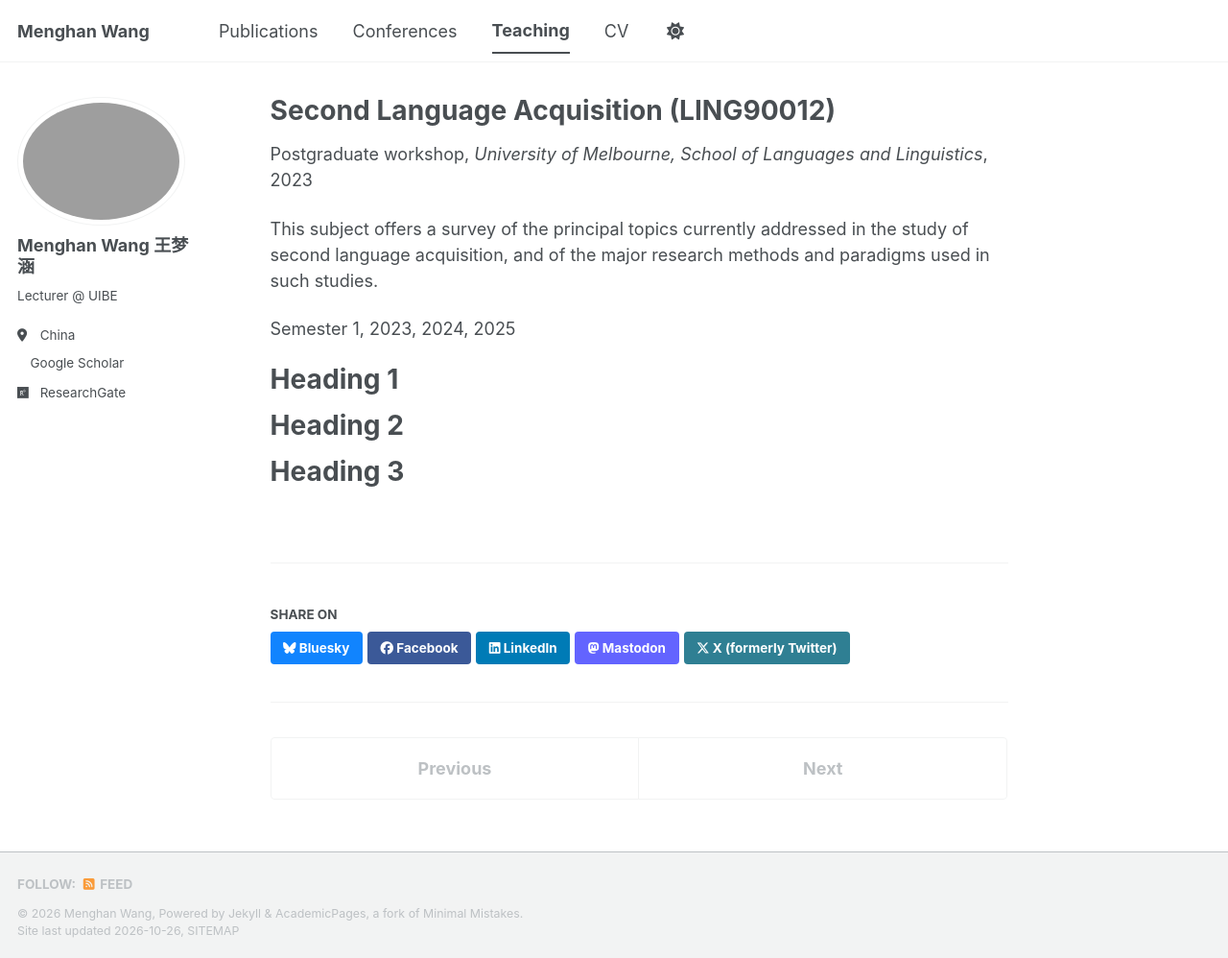
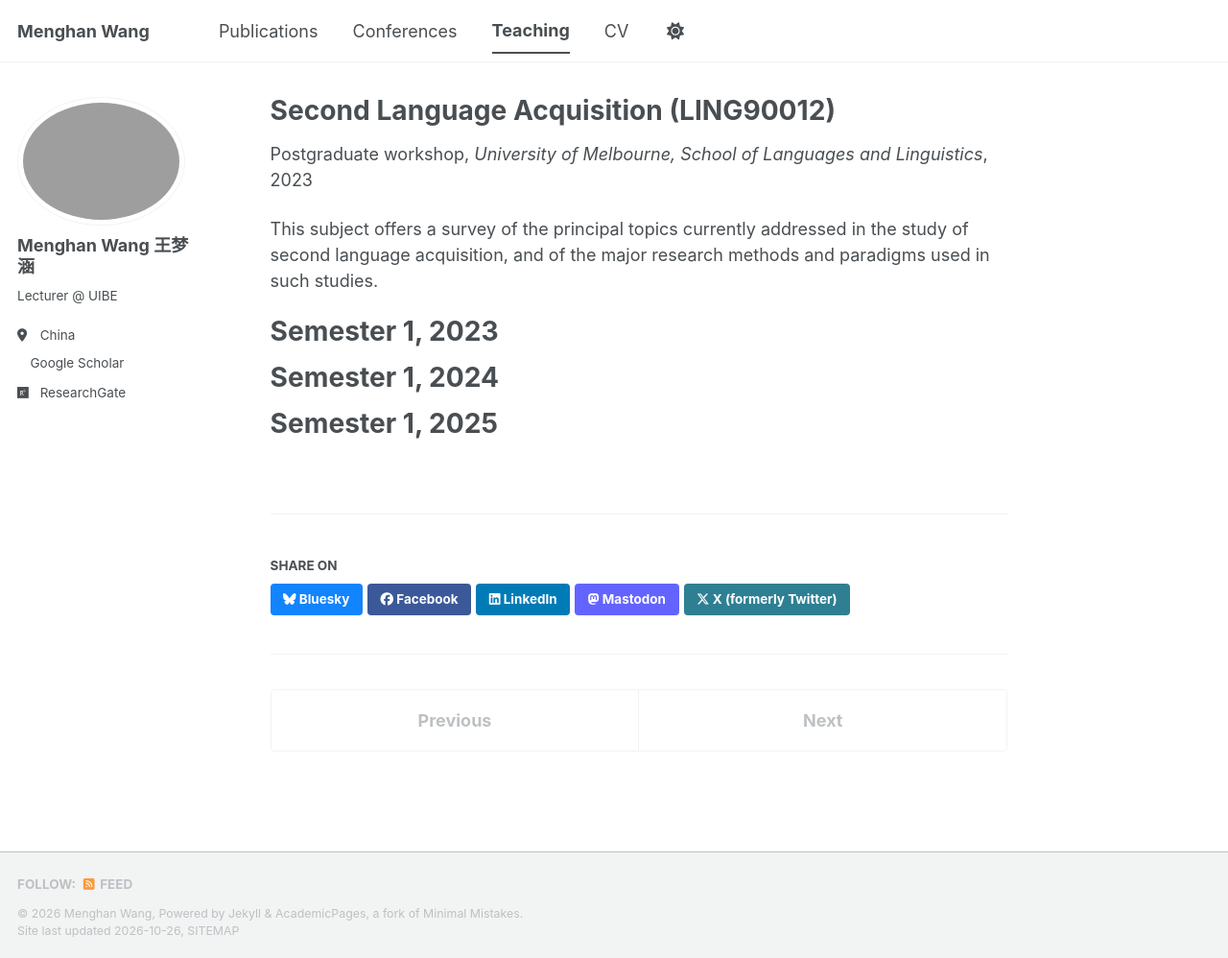
Before and after one commit to menghan120/menghan.github.io, a Jekyll site: the page built from _teaching/second_language_acquisition.md, in a window 1280 px wide and 998 px high. Shown: the whole window at 96% size. Built offline with Jekyll 4.4.1, drawn with Linux system fonts in a browser that asks for light colours; a script bundle is joined from its source files by our own code; a style sheet for code colours, icons or effects is not loaded.

Commit message:
Simplify semester headings in second language acquisition
Removed redundant semester headings for clarity.

```diff
--- a/_teaching/second_language_acquisition.md
+++ b/_teaching/second_language_acquisition.md
@@ -10,13 +10,11 @@ location: "Melbourne, Australia"
 
 This subject offers a survey of the principal topics currently addressed in the study of second language acquisition, and of the major research methods and paradigms used in such studies.
 
-Semester 1, 2023, 2024, 2025
-
-Heading 1
+Semester 1, 2023
 ======
 
-Heading 2
+Semester 1, 2024
 ======
 
-Heading 3
+Semester 1, 2025
 ======
```
